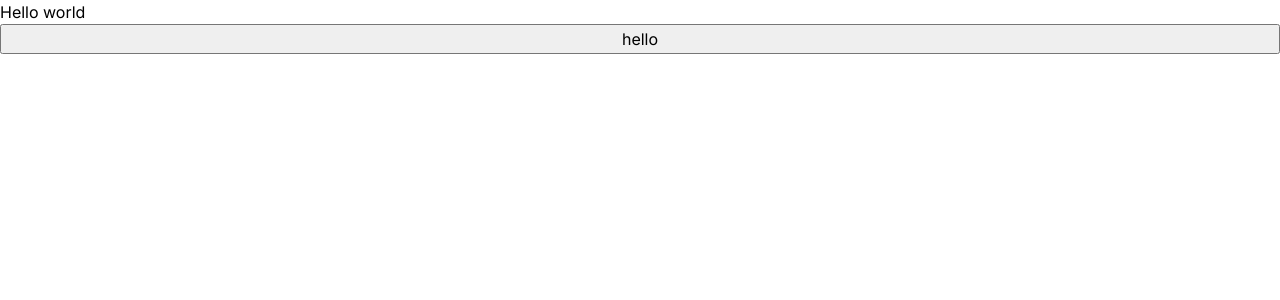
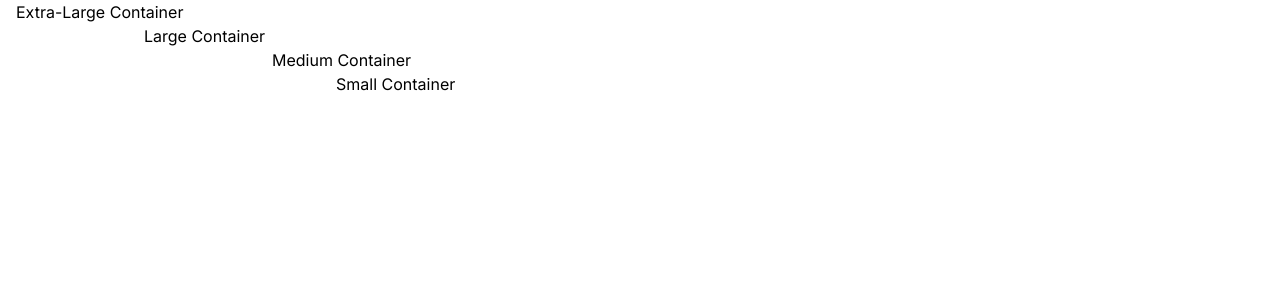
Before and after one commit to SafaElmali/react-beauty, a React (Vite) app: page / in a window 1280 px wide. Shown: the top 300 px of the page. Built offline with nearby package versions, Linux system fonts and the light colour scheme.

Commit message:
Add Container component
Closes #2

```diff
--- a/src/App.tsx
+++ b/src/App.tsx
@@ -1,11 +1,13 @@
-import { VFlex } from 'components/Layouts/Flex/Flex';
+import { Container } from 'components/Layouts/Container/Container';
 
 const App = () => {
   return (
-    <VFlex>
-      <p>Hello world</p>
-      <button>hello</button>
-    </VFlex>
+    <>
+      <Container maxWidth="xl">Extra-Large Container</Container>
+      <Container maxWidth="lg">Large Container</Container>
+      <Container maxWidth="md">Medium Container</Container>
+      <Container maxWidth="sm">Small Container</Container>
+    </>
   );
 };
 
--- /dev/null
+++ b/src/components/Layouts/Container/Container.tsx
@@ -0,0 +1,14 @@
+import LayoutOptions from 'config/layout';
+
+import StyledContainer from './StyledContainer';
+
+export interface ContainerProps extends LayoutOptions {
+  children: React.ReactNode;
+  centerContent?: boolean;
+}
+
+export const Container = (props: ContainerProps) => {
+  const { children } = props;
+
+  return <StyledContainer {...props}>{children}</StyledContainer>;
+};
--- /dev/null
+++ b/src/components/Layouts/Container/StyledContainer.tsx
@@ -0,0 +1,17 @@
+import LayoutOptions from 'config/layout';
+import styled from 'styled-components';
+import commonStyles from 'styled-configs/commonStyles';
+
+const StyledContainer = styled.div<LayoutOptions>`
+  -webkit-margin-end: auto;
+  -webkit-margin-start: auto;
+  -webkit-padding-end: 1rem;
+  -webkit-padding-start: 1rem;
+  margin-inline-end: auto;
+  margin-inline-start: auto;
+  padding-inline-end: 1rem;
+  padding-inline-start: 1rem;
+  ${commonStyles};
+`;
+
+export default StyledContainer;
--- a/src/config/layout.ts
+++ b/src/config/layout.ts
@@ -25,7 +25,7 @@ interface LayoutOptions
   /**
    * The CSS `max-width` property
    */
-  maxWidth?: CSS.Property.MaxWidth | number;
+  maxWidth?: CSS.Property.MaxWidth | number | 'sm' | 'md' | 'lg' | 'xl';
   maxInlineSize?: CSS.Property.MaxInlineSize | number;
   /**
    * The CSS `min-width` property
--- a/src/styled-configs/layoutStyles.ts
+++ b/src/styled-configs/layoutStyles.ts
@@ -13,7 +13,7 @@ const layoutStyles = css<LayoutOptions>`
   max-block-size: ${({ maxBlockSize }) => maxBlockSize};
   max-height: ${({ maxHeight }) => maxHeight};
   max-inline-size: ${({ maxInlineSize }) => maxInlineSize};
-  max-width: ${({ maxWidth }) => maxWidth};
+  ${({ maxWidth }) => setMaxWidth(maxWidth) || maxWidth};
   min-block-size: ${({ minBlockSize }) => minBlockSize};
   min-height: ${({ minHeight }) => minHeight};
   min-inline-size: ${({ minInlineSize }) => minInlineSize};
@@ -32,3 +32,16 @@ const layoutStyles = css<LayoutOptions>`
 `;
 
 export default layoutStyles;
+
+const setMaxWidth = (maxWidth: any) => {
+  switch (maxWidth) {
+    case 'sm':
+      return `max-width: 640px`;
+    case 'md':
+      return `max-width: 768px`;
+    case 'lg':
+      return `max-width: 1024px`;
+    case 'xl':
+      return `max-width: 1280px`;
+  }
+};
```
